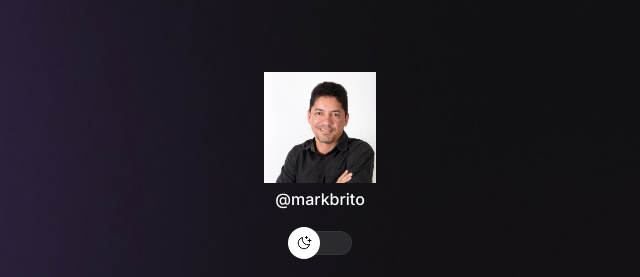
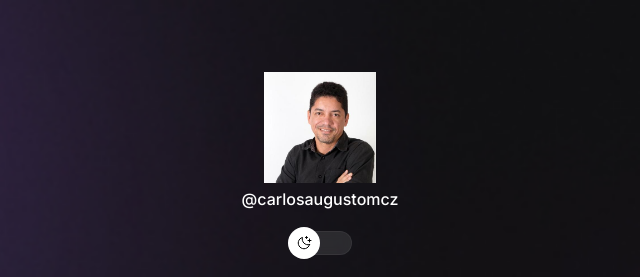
Before and after one commit to carlosaugustomcz/perfil_html_css, a plain HTML site: page index.html in a window 1280 px wide. Shown: the top 277 px of the page, 320-960 px from the left. Drawn offline with nearby package versions, Linux system fonts and the light colour scheme.

Commit message:
update configure readme

```diff
--- a/index.html
+++ b/index.html
@@ -19,7 +19,7 @@
           src="./assets/avatar.png"
           ,alt="Imagem do Mark Brito sorrindo de camisa preta e oculos."
         />
-        <p>@markbrito</p>
+        <p>@carlosaugustomcz</p>
       </div>
 
       <div id="switch" onclick="toggleMode()">
```
